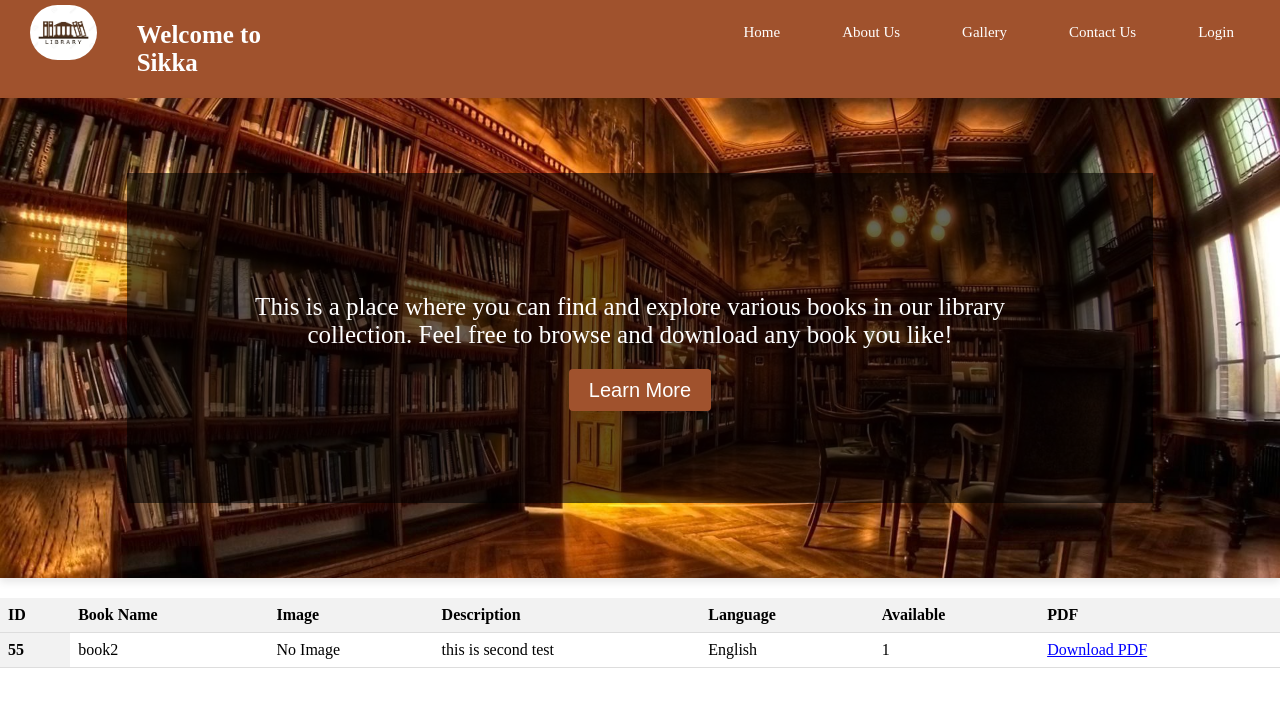
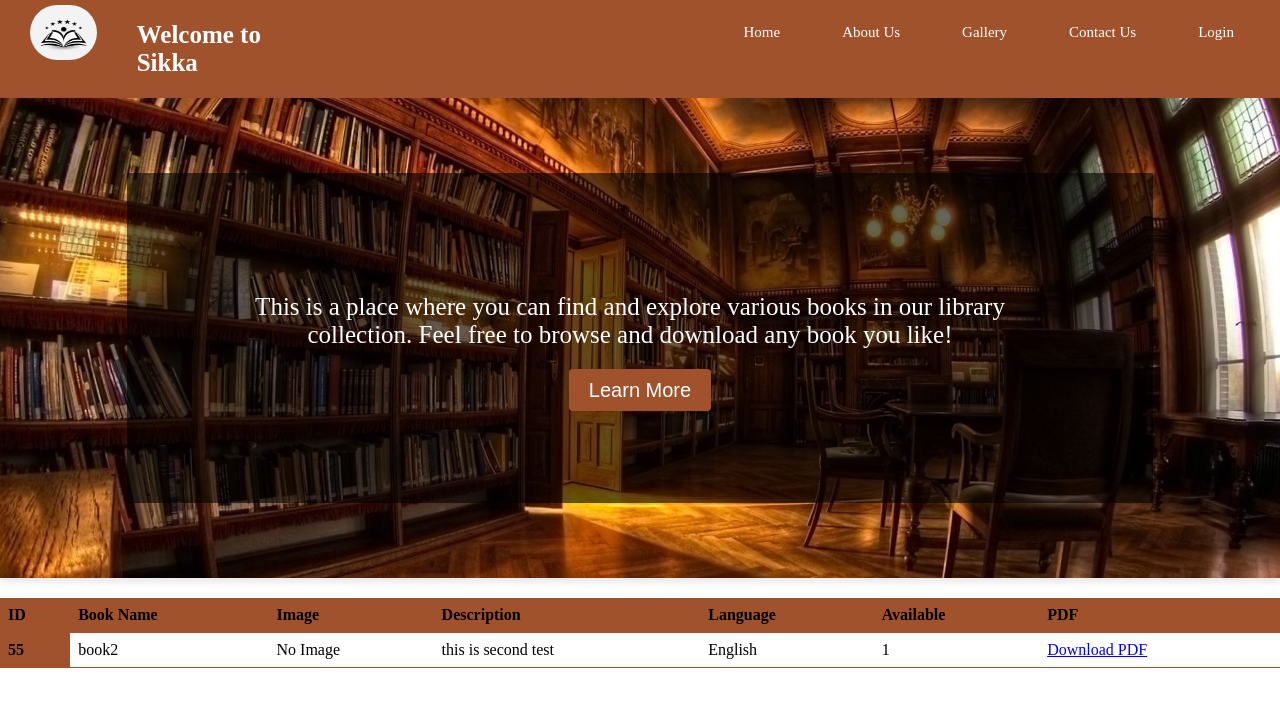
Before and after one commit to loayHajir/sikkaLibrary, a PHP site: page /Home.php in a window 1280 px wide. Shown: the top 707 px of the page. Run offline with PHP 8.4, Linux system fonts and the light colour scheme; data comes from the database, SQL or seed files in the repository; data that the repository does not hold is empty.

Commit message:
contact us

```diff
--- a/css/style.css
+++ b/css/style.css
@@ -21,11 +21,12 @@ th,
 td {
     padding: 8px;
     text-align: left;
-    border-bottom: 1px solid #ddd;
+    border-bottom: 1px solid #A0522D;
 }
 
 th {
-    background-color: #f2f2f2;
+
+    background-color: #A0522D;
 }
 
 .button-container {
--- a/display.php
+++ b/display.php
@@ -131,7 +131,7 @@ if (!isset($_SESSION['Type']) || $_SESSION['Type'] !== 'Admin') {
     <nav>
 
         <ul>
-            <img src="96606910-library-logo-with-building-and-books (1).webp" alt="">
+            <img src="logo.jpg" alt="">
             <li><a href="contactUs.php">Contact Us</a></li>
             <li><a href="location.php">Location</a></li>
             <li><a href="gallery.php">Gallery</a></li>
```
Also changed, not shown: education-logo-open-book-dictionary-textbook-or-notebook-with-sunrice-icon-modern-emblem-idea-concept-design-for-business-libraries-schools-universities-educational-courses-vector.jpg (deleted), logo.jpg.
